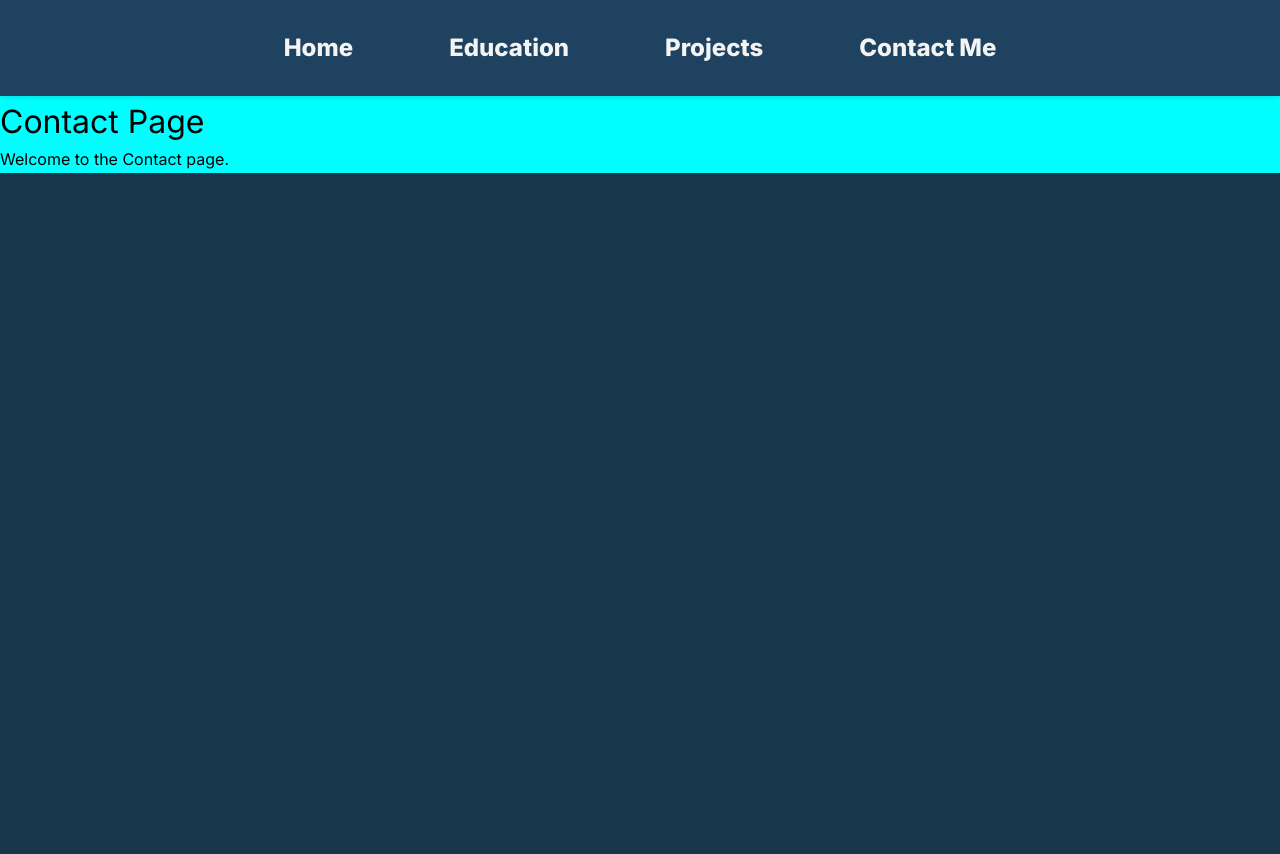
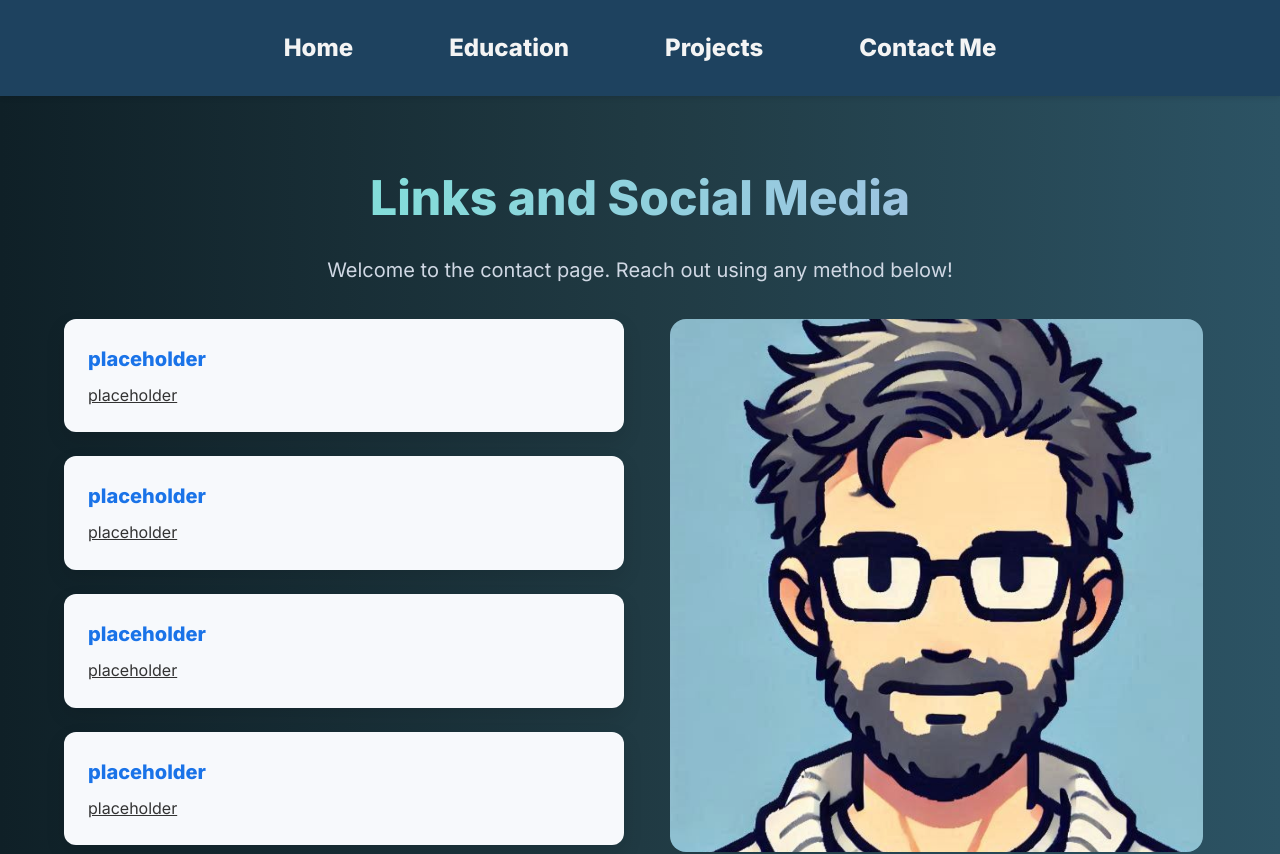
Before and after one commit to LoganStoltz/Vue-Portfolio, a Vue app: page /contact in a window 1280 px wide. Shown: the top 854 px of the page. Before the commit the page ends 800 px from the top, so only its background shows below. Built offline with nearby package versions, Linux system fonts and the light colour scheme.

Commit message:
Update to Contact Me page, Generic layout done, Front end done for a contact me message form

```diff
--- a/src/components/Contact.vue
+++ b/src/components/Contact.vue
@@ -1,15 +1,245 @@
-<!-- src/views/Home.vue -->
 <template>
-  <div>
-    <h1>Contact Page</h1>
-    <p>Welcome to the Contact page.</p>
-  </div>
+  <section class="contact-main-section">
+    <div class="contact-header">
+      <h1>Links and Social Media</h1>
+      <p>Welcome to the contact page. Reach out using any method below!</p>
+    </div>
+
+    <div class="contact-section">
+      <div class="contact-links">
+        <div
+          class="contact-link"
+          v-for="conlink in conlinks"
+          :key="conlink.id"
+        >
+          <h3>{{ conlink.name }}</h3>
+          <a :href="conlink.link" target="_blank" rel="noopener">{{ conlink.link }}</a>
+        </div>
+      </div>
+
+      <div class="contact-image">
+        <img src="@/assets/contact-page-image.png.png" alt="Logan Stoltz" />
+      </div>
+    </div>
+
+
+    <div class="contact-header">
+      <h1>Contact Me</h1>
+      <p>Thank you for your consideration</p>
+    </div>
+
+    <form class="contact-form" @submit.prevent="submitForm">
+      <div class="form-group">
+        <label for="name">Your Name</label>
+        <input type="text" id="name" v-model="form.name" required />
+      </div>
+
+      <div class="form-group">
+        <label for="email">Email</label>
+        <input type="email" id="email" v-model="form.email" required />
+      </div>
+
+      <div class="form-group">
+        <label for="phone">Phone Number</label>
+        <input type="tel" id="phone" v-model="form.phone" />
+      </div>
+
+      <div class="form-group">
+        <label for="message">Message</label>
+        <textarea id="message" rows="5" v-model="form.message" required></textarea>
+      </div>
+
+      <button type="submit" class="submit-button">Send Message</button>
+    </form>
+  </section>
 </template>
 
-<script lang="js">
-import { defineComponent } from 'vue';
+<script setup>
+import { reactive } from 'vue';
 
-export default defineComponent({
-  name: 'Contact',
+const form = reactive({
+  name: '',
+  email: '',
+  phone: '',
+  message: ''
 });
+
+const conlinks = [
+  { id: 1, name: 'placeholder', link: 'placeholder' },
+  { id: 2, name: 'placeholder', link: 'placeholder' },
+  { id: 3, name: 'placeholder', link: 'placeholder' },
+  { id: 4, name: 'placeholder', link: 'placeholder' }
+];
+
+function submitForm() {
+  alert(`Thanks, ${form.name}! Your message has been sent.`);
+  form.name = '';
+  form.email = '';
+  form.phone = '';
+  form.message = '';
+}
 </script>
+
+<style scoped>
+@import url('https://fonts.googleapis.com/css2?family=Inter:wght@400;600;800&display=swap');
+
+.contact-main-section {
+  font-family: 'Inter', sans-serif;
+  background: linear-gradient(to right, #0f2027, #203a43, #2c5364);
+  color: #f4f4f4;
+  padding: 4rem 5%;
+  min-height: 100vh;
+}
+
+.contact-header {
+  text-align: center;
+  margin-bottom: 2rem;
+}
+
+.contact-header h1 {
+  font-size: 3rem;
+  font-weight: 800;
+  background: linear-gradient(90deg, #74ebd5, #ACB6E5);
+  -webkit-background-clip: text;
+  -webkit-text-fill-color: transparent;
+  margin-bottom: 1rem;
+}
+
+.contact-header p {
+  font-size: 1.25rem;
+  color: #d0d8e4;
+  line-height: 1.7;
+}
+
+/* Contact Info + Image Section */
+.contact-section {
+  display: flex;
+  justify-content: space-between;
+  flex-wrap: wrap;
+  margin-bottom: 5rem;
+  gap: 2rem;
+}
+
+.contact-links {
+  flex: 1;
+  display: flex;
+  flex-direction: column;
+  gap: 1.5rem;
+}
+
+.contact-link {
+  background: #f7f9fc;
+  color: #1c2b38;
+  padding: 1.5rem;
+  border-radius: 12px;
+  box-shadow: 0 8px 20px rgba(0, 0, 0, 0.1);
+}
+
+.contact-link h3 {
+  font-size: 1.25rem;
+  font-weight: 700;
+  margin-bottom: 0.5rem;
+  color: #1a73e8;
+}
+
+.contact-link a {
+  font-size: 1rem;
+  color: #333;
+  word-break: break-all;
+}
+
+/* Image */
+.contact-image {
+  flex: 1;
+  display: flex;
+  align-items: center;
+  justify-content: center;
+}
+
+.contact-image img {
+  max-width: 100%;
+  max-height: 533px;
+  border-radius: 16px;
+}
+
+/* Form */
+.contact-form {
+  background: #f7f9fc;
+  color: #1c2b38;
+  padding: 2rem;
+  border-radius: 16px;
+  box-shadow: 0 12px 36px rgba(0, 0, 0, 0.08);
+  max-width: 1000px;
+  margin: 0 auto;
+}
+
+.form-group {
+  margin-bottom: 1rem;
+}
+
+label {
+  display: block;
+  font-weight: 600;
+  margin-bottom: 0.5rem;
+  color: #0B1F3F;
+}
+
+input,
+textarea {
+  width: 100%;
+  padding: 1rem;
+  font-size: 1rem;
+  border-radius: 10px;
+  border: 1px solid #ccc;
+  font-family: 'Inter', sans-serif;
+  resize: none;
+}
+
+input:focus,
+textarea:focus {
+  outline: none;
+  border-color: #1a73e8;
+  box-shadow: 0 0 0 2px rgba(26, 115, 232, 0.2);
+}
+
+.submit-button {
+  background-color: #1e3a5f;
+  color: #f7f9fc;
+  padding: 1rem 2rem;
+  border: none;
+  border-radius: 10px;
+  font-size: 1.1rem;
+  font-weight: 600;
+  cursor: pointer;
+  transition: background-color 0.3s;
+  width: 100%;
+}
+
+.submit-button:hover {
+  background-color: #ffd166;
+  color: #1e3a5f;
+}
+
+/* Responsive */
+@media (max-width: 768px) {
+  .contact-section {
+    flex-direction: column;
+  }
+
+  .contact-header h1 {
+    font-size: 2rem;
+  }
+
+  .contact-header p {
+    font-size: 1.1rem;
+  }
+
+  .contact-form {
+    padding: 2rem;
+  }
+
+  .submit-button {
+    font-size: 1rem;
+  }
+}
+</style>
--- a/src/components/Education.vue
+++ b/src/components/Education.vue
@@ -4,7 +4,7 @@
       <h1>Completed Coursework</h1>
       <p>
         A curated catalog of completed courses that reflect my core strengths in web development,
-        systems, and applied mathematics.
+        systems, and applied mathematics. (PLACEHOLDER)
       </p>
     </div>
 
--- a/src/components/Home.vue
+++ b/src/components/Home.vue
@@ -4,7 +4,7 @@
     <div class="hero">
       <h1 class="name"> {{ name }} </h1>
       <p class="tagline">
-        Crafting modern web experiences with clean code and creative vision.
+        Crafting modern web experiences with clean code and creative vision. (PLACEHOLDER)
       </p>
     </div>
 
@@ -15,7 +15,7 @@
         <h2>About Me</h2>
         <p>
           I’m a frontend developer with a passion for minimalist design, UX accessibility, and
-          performance optimization.
+          performance optimization. (PLACEHOLDER)
         </p>
       </div>
 
@@ -36,7 +36,7 @@
           <p>
             I strive to design and build elegant, performant web interfaces that elevate user
             experience and leave lasting impressions. My mission is to blend technical precision with
-            creative direction to produce high-quality digital products.
+            creative direction to produce high-quality digital products. (PLACEHOLDER)
           </p>
         </div>
       </div>
--- a/src/components/Projects.vue
+++ b/src/components/Projects.vue
@@ -3,7 +3,7 @@
     <div class="projects-header">
       <h1>My Projects</h1>
       <p>
-        A showcase of work that combines thoughtful design and practical development.
+        A showcase of work that combines thoughtful design and practical development. (PLACEHOLDER)
       </p>
     </div>
 
@@ -13,10 +13,10 @@
         v-for="(project, index) in projects"
         :key="project.id"
         :class="{ 'reverse': index % 2 !== 0 }"
-      >
+      > <!--(project, index), The index is used to alternate which side the project displays on -->
         <div class="project-content">
           <h2>{{ project.title }}</h2>
-          <p>{{ project.description }}</p>
+          <p> {{ project.description }}</p>
         </div>
       </div>
     </div>
@@ -31,9 +31,9 @@ export default defineComponent({
     return {
       name: 'Projects',
       projects: [
-        { id: 1, title: 'Project 1', description: 'An elegant solution to XYZ problem.' },
-        { id: 2, title: 'Project 2', description: 'Built with Vue and Tailwind, this project showcases responsiveness and state management.' },
-        { id: 3, title: 'Project 3', description: 'A data visualization dashboard featuring D3.js and REST APIs.' }
+        { id: 1, title: 'Project 1', description: 'An elegant solution to XYZ problem. (PLACEHOLDER)' },
+        { id: 2, title: 'Project 2', description: 'Built with Vue and Tailwind, this project showcases responsiveness and state management. (PLACEHOLDER)' },
+        { id: 3, title: 'Project 3', description: 'A data visualization dashboard featuring D3.js and REST APIs. (PLACEHOLDER)' }
       ]
     };
   }
```
Also changed, not shown: src/assets/contact-page-image.png.png (added), 1 other file (tests, documents, lock files or other folders).
